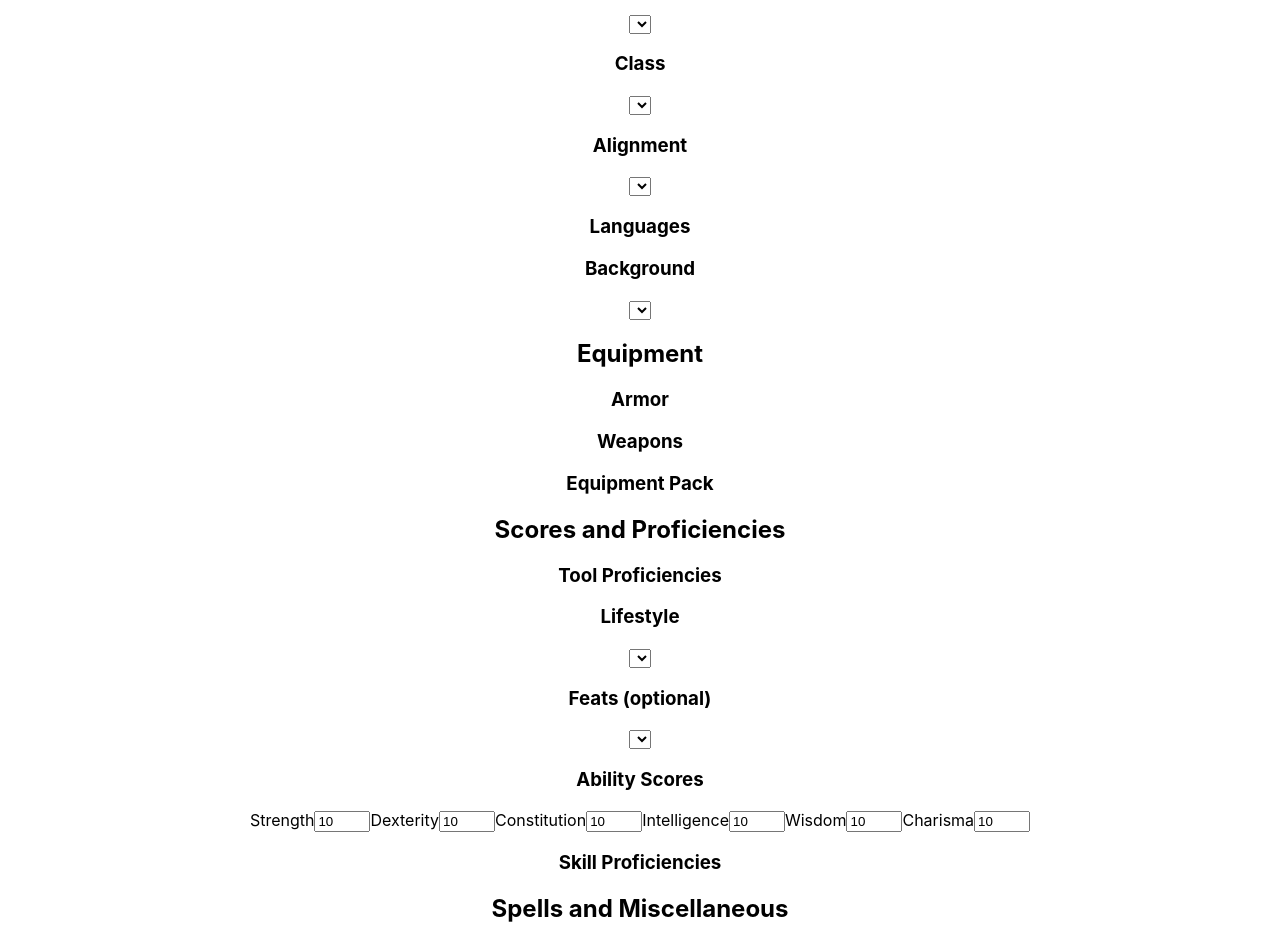
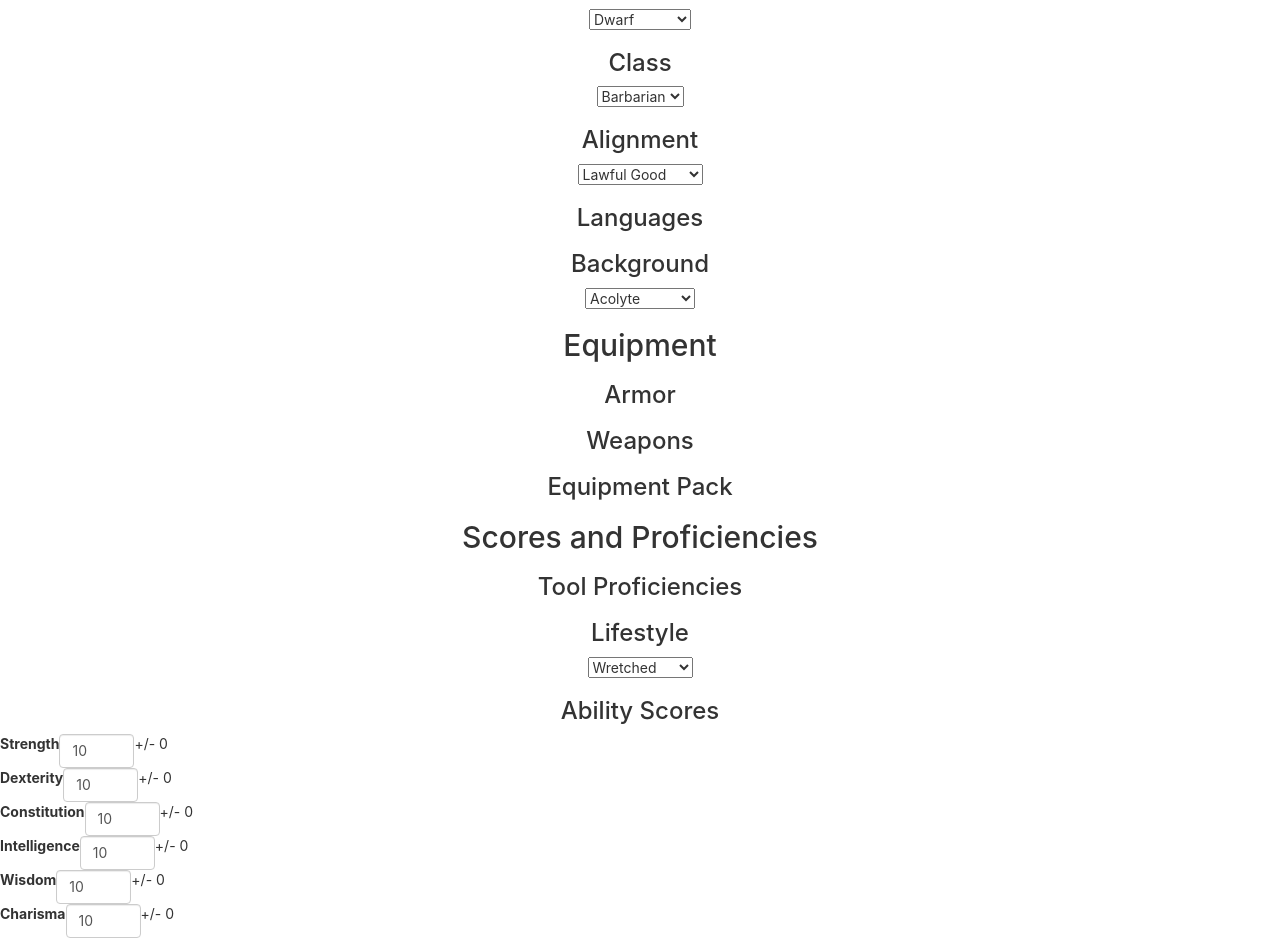
Before and after one commit to ACatWalks/dnd-character-sheet, a React (Create React App) app: page / in a window 1280 px wide. Shown: the part 160-1104 px from the top of the page. Built offline with nearby package versions, Linux system fonts and the light colour scheme.

Commit message:
react bootstrap problem fixed, state now updates with the form

```diff
--- a/public/index.html
+++ b/public/index.html
@@ -2,6 +2,7 @@
 <html lang="en">
   <head>
     <meta charset="utf-8" />
+    <link rel="stylesheet" href="https://maxcdn.bootstrapcdn.com/bootstrap/3.3.7/css/bootstrap.min.css" crossorigin="anonymous">
     <link rel="icon" href="%PUBLIC_URL%/favicon.ico" />
     <meta name="viewport" content="width=device-width, initial-scale=1" />
     <meta name="theme-color" content="#000000" />
--- a/src/App.css
+++ b/src/App.css
@@ -36,3 +36,12 @@
     transform: rotate(360deg);
   }
 }
+
+.score-div{
+  display: flex;
+  flex-direction: row;
+}
+
+.scoreboard{
+  width: 75px;
+}
--- a/src/Form.js
+++ b/src/Form.js
@@ -13,7 +13,6 @@ function CharacterForm() {
     const [equipmentPack, setEquipmentPack] = useState('')
     const [toolProfs, setToolProfs] = useState('none')
     const [lifestyle, setLifestyle] = useState('')
-    const [feats, setFeats] = useState('none')
     const [strength, setStrength] = useState(10)
     const [dex, setDex] = useState(10)
     const [con, setCon] = useState(10)
@@ -26,51 +25,61 @@ function CharacterForm() {
 
     const handleRace = (e) => {
         let element = e.target
-        setRace(`${element.id}`)
+        setRace(`${element.value}`)
     }
     const handleClass = (e) => {
         let element = e.target
-        setCharacterClass(`${element.id}`)
+        setCharacterClass(`${element.value}`)
     }
     const handleAlignment = (e) => {
         let element = e.target
-        setAlignment(`${element.id}`)
+        setAlignment(`${element.value}`)
     }
     const handleBackground = (e) => {
         let element = e.target
-        setBackground(`${element.id}`)
+        setBackground(`${element.value}`)
     }
     const handleLifestyle = (e) => {
         let element = e.target
-        setLifestyle(`${element.id}`)
-    }
-    const handleFeats = (e) => {
-        let element = e.target
-        setFeats(`${element.id}`)
+        setLifestyle(`${element.value}`)
     }
     const handleStrength = (e) => {
         let element = e.target
-        setStrength(`${element.id}`)
+        setStrength(`${element.value}`)
     }
     const handleDex = (e) => {
         let element = e.target
-        setDex(`${element.id}`)
+        setDex(`${element.value}`)
     }
     const handleCon = (e) => {
         let element = e.target
-        setCon(`${element.id}`)
+        setCon(`${element.value}`)
     }
     const handleInt = (e) => {
         let element = e.target
-        setInt(`${element.id}`)
+        setInt(`${element.value}`)
     }
     const handleWis = (e) => {
         let element = e.target
-        setWis(`${element.id}`)
+        setWis(`${element.value}`)
     }
     const handleCha = (e) => {
         let element = e.target
-        setCha(`${element.id}`)
+        setCha(`${element.value}`)
+    }
+    const handleSubmit = () => {
+        console.log(race, characterClass, alignment, background, lifestyle, strength, dex, con, int, wis, cha)
+    }
+    const calculateModifier = (score) => {
+        let numScore = parseInt(score)
+        let mod = Math.floor((numScore-10)/2)
+        if(mod < 0){
+            return mod
+        } else if(mod === 0){
+            return '+/- ' + mod
+        } else{
+            return '+ ' + mod
+        }
     }
     return (
         <div>
@@ -78,22 +87,70 @@ function CharacterForm() {
                 <h2>The Essentials</h2>
                 <Form.Group controlId='formRace'>
                     <h3>Race</h3>
-                    <Form.Select aria-label='race dropdown'></Form.Select>
+                    <Form.Select aria-label='race dropdown' onChange={handleRace}>
+                        <option value='dwarf'>Dwarf</option>
+                        <option value='elf'>Elf</option>
+                        <option value='halfling'>Halfling</option>
+                        <option value='human'>Human</option>
+                        <option value='dragonborn'>Dragonborn</option>
+                        <option value='gnome'>Gnome</option>
+                        <option value='half-elf'>Half-Elf</option>
+                        <option value='half-orc'>Half-Orc</option>
+                        <option value='tiefling'>Tiefling</option>
+                        <option value='aasimar'>Aasimar</option>
+                    </Form.Select>
                 </Form.Group>
                 <Form.Group controlId='formClass'>
                     <h3>Class</h3>
-                    <Form.Select aria-label='class dropdown'></Form.Select>
+                    <Form.Select aria-label='class dropdown' onChange={handleClass}>
+                        <option value='barbarian'>Barbarian</option>
+                        <option value='bard'>Bard</option>
+                        <option value='cleric'>Cleric</option>
+                        <option value='druid'>Druid</option>
+                        <option value='fighter'>Fighter</option>
+                        <option value='monk'>Monk</option>
+                        <option value='paladin'>Paladin</option>
+                        <option value='ranger'>Ranger</option>
+                        <option value='rogue'>Rogue</option>
+                        <option value='sorcerer'>Sorcerer</option>
+                        <option value='warlock'>Warlock</option>
+                        <option value='wizard'>Wizard</option>
+                    </Form.Select>
                 </Form.Group>
                 <Form.Group controlId='formAlignment'>
                     <h3>Alignment</h3>
-                    <Form.Select aria-label='alignmnet dropdown'></Form.Select>
+                    <Form.Select aria-label='alignmnet dropdown' onChange={handleAlignment}>
+                        <option value='lg'>Lawful Good</option>
+                        <option value='ng'>Neutral Good</option>
+                        <option value='cg'>Chaotic Good</option>
+                        <option value='ln'>Lawful Neutral</option>
+                        <option value='nn'>True Neutral</option>
+                        <option value='cn'>Chaotic Neutral</option>
+                        <option value='le'>Lawful Evil</option>
+                        <option value='ne'>Neutral Evil</option>
+                        <option value='ce'>Chaotic Evil</option>
+                    </Form.Select>
                 </Form.Group>
                 <Form.Group controlId='formLanguages'>
                     <h3>Languages</h3>
                 </Form.Group>
                 <Form.Group controlId='formBackground'>
                     <h3>Background</h3>
-                    <Form.Select aria-label='background dropdown'></Form.Select>
+                    <Form.Select aria-label='background dropdown' onChange={handleBackground}>
+                        <option value='acolyte'>Acolyte</option>
+                        <option value='charlatan'>Charlatan</option>
+                        <option value='criminal'>Criminal</option>
+                        <option value='entertainer'>Entertainer</option>
+                        <option value='folk hero/ine'>Folk Hero/ine</option>
+                        <option value='guild artisan'>Guild Artisan</option>
+                        <option value='hermit'>Hermit</option>
+                        <option value='noble'>Noble</option>
+                        <option value='outlander'>Outlander</option>
+                        <option value='sage'>Sage</option>
+                        <option value='sailor'>Sailor</option>
+                        <option value='soldier'>Soldier</option>
+                        <option value='urchin'>Urchin</option>
+                    </Form.Select>
                 </Form.Group>
                 <h2>Equipment</h2>
                 <Form.Group controlId='formArmor'>
@@ -111,26 +168,48 @@ function CharacterForm() {
                 </Form.Group>
                 <Form.Group controlId='formLifestyle'>
                     <h3>Lifestyle</h3>
-                    <Form.Select aria-label='lifestyle dropdown'></Form.Select>
-                </Form.Group>
-                <Form.Group controlId='formFeats'>
-                    <h3>Feats (optional)</h3>
-                    <Form.Select aria-label='feat dropdown'></Form.Select>
+                    <Form.Select aria-label='lifestyle dropdown' onChange={handleLifestyle}>
+                        <option value='wretched'>Wretched</option>
+                        <option value='squalid'>Squalid</option>
+                        <option value='poor'>Poor</option>
+                        <option value='modest'>Modest</option>
+                        <option value='comfortable'>Comfortable</option>
+                        <option value='wealthy'>Wealthy</option>
+                        <option value='aristocratic'>Aristocratic</option>
+                    </Form.Select>
                 </Form.Group>
                 <Form.Group controlId='formStats'>
                     <h3>Ability Scores</h3>
+                    <div className='score-div'>
                     <Form.Label>Strength</Form.Label>
-                    <Form.Control required type='number' defaultValue='10' min='1' max='20'></Form.Control>
+                    <Form.Control onChange={handleStrength} className='scoreboard' required type='number' defaultValue='10' min='1' max='20'></Form.Control>
+                    {calculateModifier(strength)}
+                    </div>
+                    <div className='score-div'>
                     <Form.Label>Dexterity</Form.Label>
-                    <Form.Control required type='number' defaultValue='10' min='1' max='20'></Form.Control>
+                    <Form.Control onChange={handleDex} className='scoreboard' required type='number' defaultValue='10' min='1' max='20'></Form.Control>
+                    {calculateModifier(dex)}
+                    </div>
+                    <div className='score-div'>
                     <Form.Label>Constitution</Form.Label>
-                    <Form.Control required type='number' defaultValue='10' min='1' max='20'></Form.Control>
+                    <Form.Control onChange={handleCon} className='scoreboard' required type='number' defaultValue='10' min='1' max='20'></Form.Control>
+                    {calculateModifier(con)}
+                    </div>
+                    <div className='score-div'>
                     <Form.Label>Intelligence</Form.Label>
-                    <Form.Control required type='number' defaultValue='10' min='1' max='20'></Form.Control>
+                    <Form.Control onChange={handleInt} className='scoreboard' required type='number' defaultValue='10' min='1' max='20'></Form.Control>
+                    {calculateModifier(int)}
+                    </div>
+                    <div className='score-div'>
                     <Form.Label>Wisdom</Form.Label>
-                    <Form.Control required type='number' defaultValue='10' min='1' max='20'></Form.Control>
+                    <Form.Control onChange={handleWis} className='scoreboard' required type='number' defaultValue='10' min='1' max='20'></Form.Control>
+                    {calculateModifier(wis)}
+                    </div>
+                    <div className='score-div'>
                     <Form.Label>Charisma</Form.Label>
-                    <Form.Control required type='number' defaultValue='10' min='1' max='20'></Form.Control>
+                    <Form.Control onChange={handleCha} className='scoreboard'required type='number' defaultValue='10' min='1' max='20'></Form.Control>
+                    {calculateModifier(cha)}
+                    </div>
                 </Form.Group>
                 <Form.Group controlId='formSkills'>
                     <h3>Skill Proficiencies</h3>
@@ -142,7 +221,7 @@ function CharacterForm() {
                 <Form.Group controlId='formAnimals'>
                     <h3>Animal companions, mounts, Wild Shapes, etc.</h3>
                 </Form.Group>
-            <Button variant='success'>Save Character Sheet</Button>
+            <Button variant='success' onClick={handleSubmit}>Save Character Sheet</Button>
             </Form>
         </div>
     )
```
